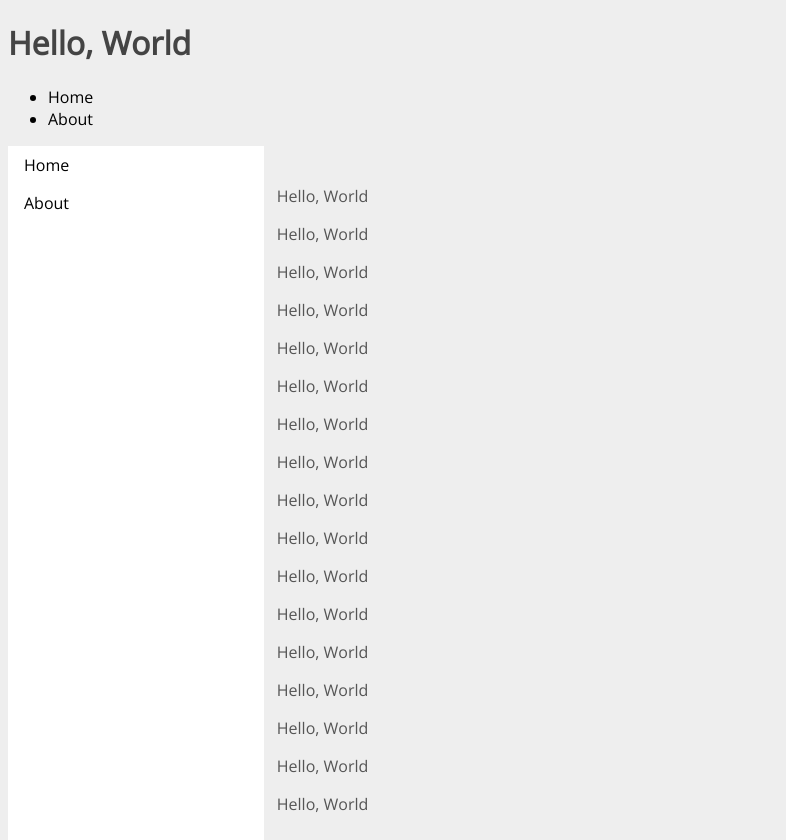
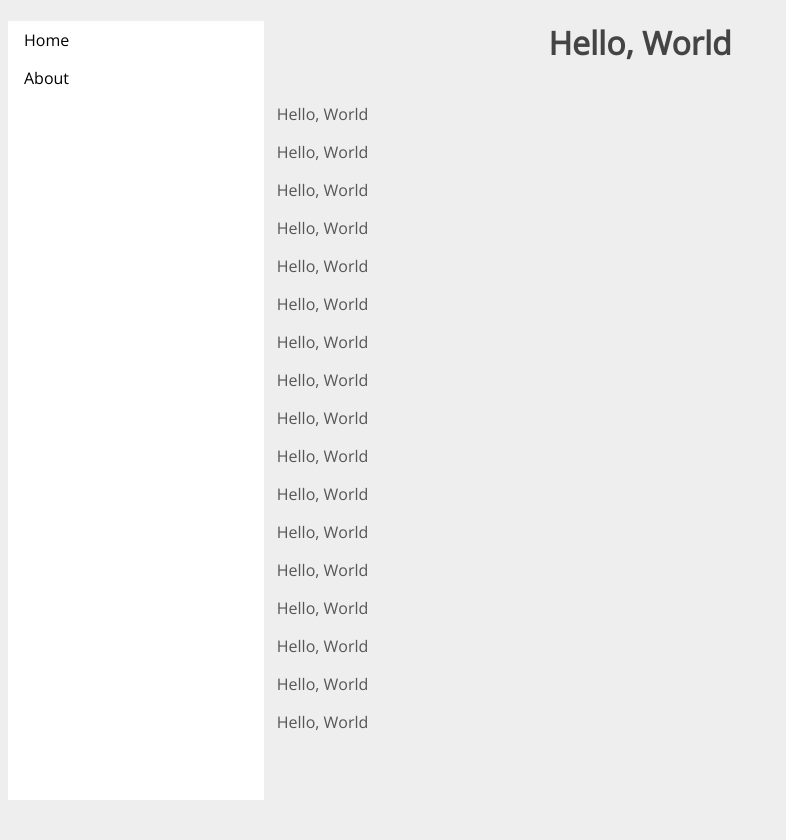
Before and after one commit to ComputerAided/flask-website, a Flask app: page / in a window 1280 px wide. Shown: the whole page, without its empty margins (0-786 px from the left). After the commit the page ends 800 px from the top, so only its background shows below. Run offline with Flask 2, Linux system fonts and the light colour scheme.

Commit message:
Changes to style

```diff
--- a/main.py
+++ b/main.py
@@ -7,4 +7,4 @@ def main():
     return render_template("main.html")
 
 if __name__ == '__main__':
-    app.run(host = '127.0.0.1', port = 80, debug = True) # Feel free to change to your IP
+    app.run(host = '10.0.0.17', port = 80, debug = True) # Feel free to change to your IP
--- a/static/style.css
+++ b/static/style.css
@@ -13,7 +13,7 @@ p {
 }
 
 
-#navbarul {
+.navbarside {
 	/* stuff */
 	list-style-type: none;
 	margin: 0;
@@ -31,7 +31,7 @@ p {
 	position: fixed;
 	overflow: auto;
 }
-#navbarli {
+.navbarside li {
 	display: block;
 	color: black;
 	padding: 8px 16px;
@@ -39,25 +39,40 @@ p {
 	border-bottom: 1px solid 0xcccccc;
 }
 
-#navbarli:hover {
+.navbarside li:hover {
 	background-color: #1bb5b5;
 	color: white;
 }
 
 
-#topbarul {
+.navbartop {
+	background-color: #333;
 
+	/* "Sticky" sidebar */
+	position: sticky;
+	top: 0;
 }
 
-#navbarli {
-
+.navbartop a {
+	color: #dfdfdf;
+	float: left;
+	display: block;
+	text-align: center;
+	padding: 14px 16px;
+	text-decoration: none;
+	font-size: 17px;
 }
 
-#navbarli:hover {
-
+.navbartop a:hover {
+	background-color: #ddd;
+	color: black;
 }
 
 .title {
-	display: block;
 	background-color: 0x1bb5b5;
+	text-align: center;
 }
+
+.navbartop .icon {
+	display: none;
+}
--- a/templates/main.html
+++ b/templates/main.html
@@ -6,23 +6,19 @@
     <link rel=stylesheet type=text/css href="{{ url_for('static', filename='style.css') }}">
   </head>
 
-  <body>
-	<div style="float:center">
-		<h1 class="title">Hello, World</h1>
-		<ul>
-			<li>Home</li>
-			<li>About</li>
-		</ul>
-	</div>
 
-	<ul id="navbarul">
-		<li id="navbarli">Home</li>
-		<li id="navbarli">About</li>
+
+  <body></body>
+
+	<!-- Side Navbar -->
+	<ul class="navbarside">
+		<li href="#Home">Home</li>
+		<li href="#About">About</li>
 	</ul>
 
+	<h1 class="title">Hello, World</h1>
+
 	<div style="margin-left:20%;padding:1px 16px;">
-		<br>
-
 		<p>Hello, World</p>
 		<p>Hello, World</p>
 		<p>Hello, World</p>
```
